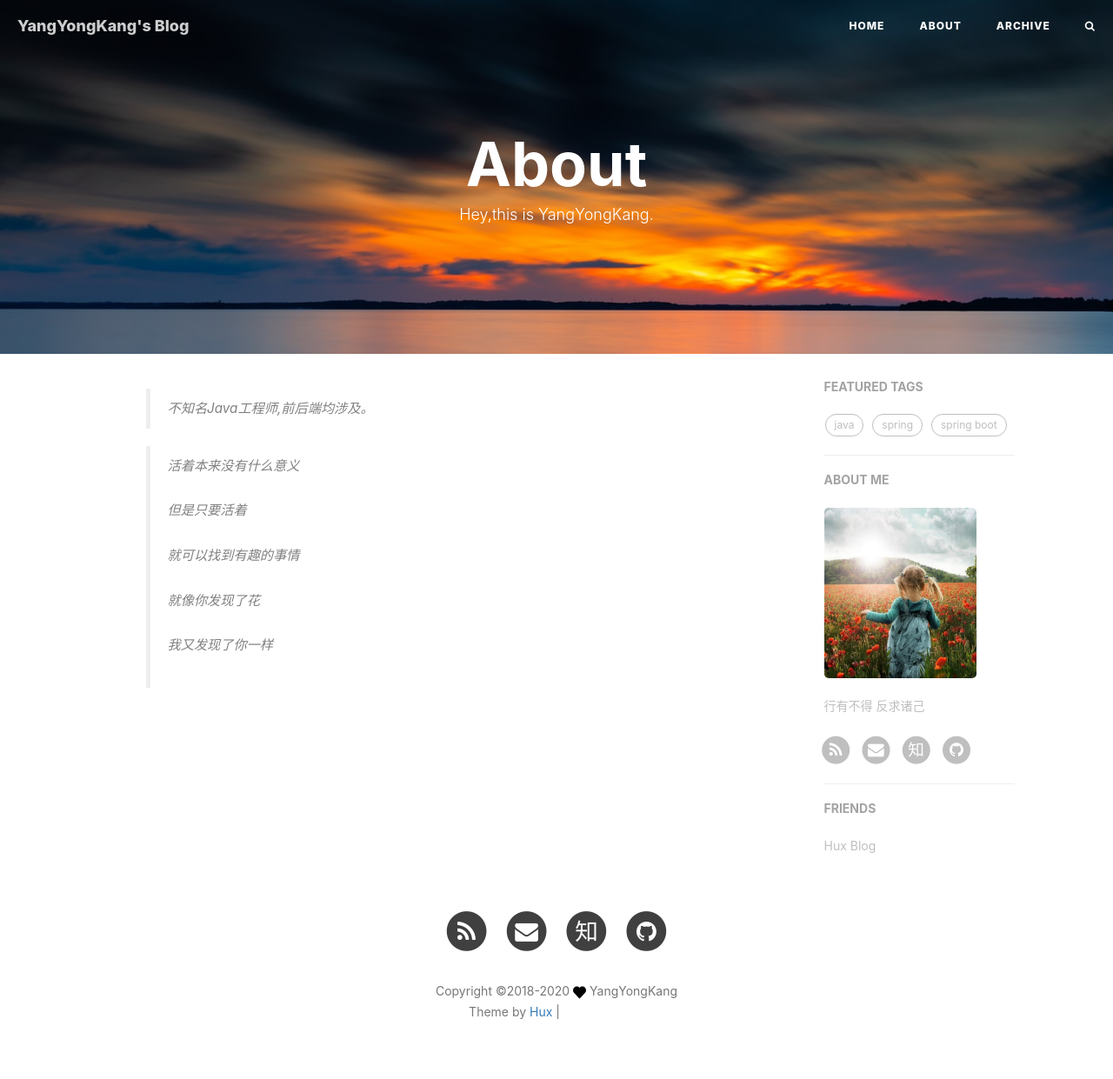
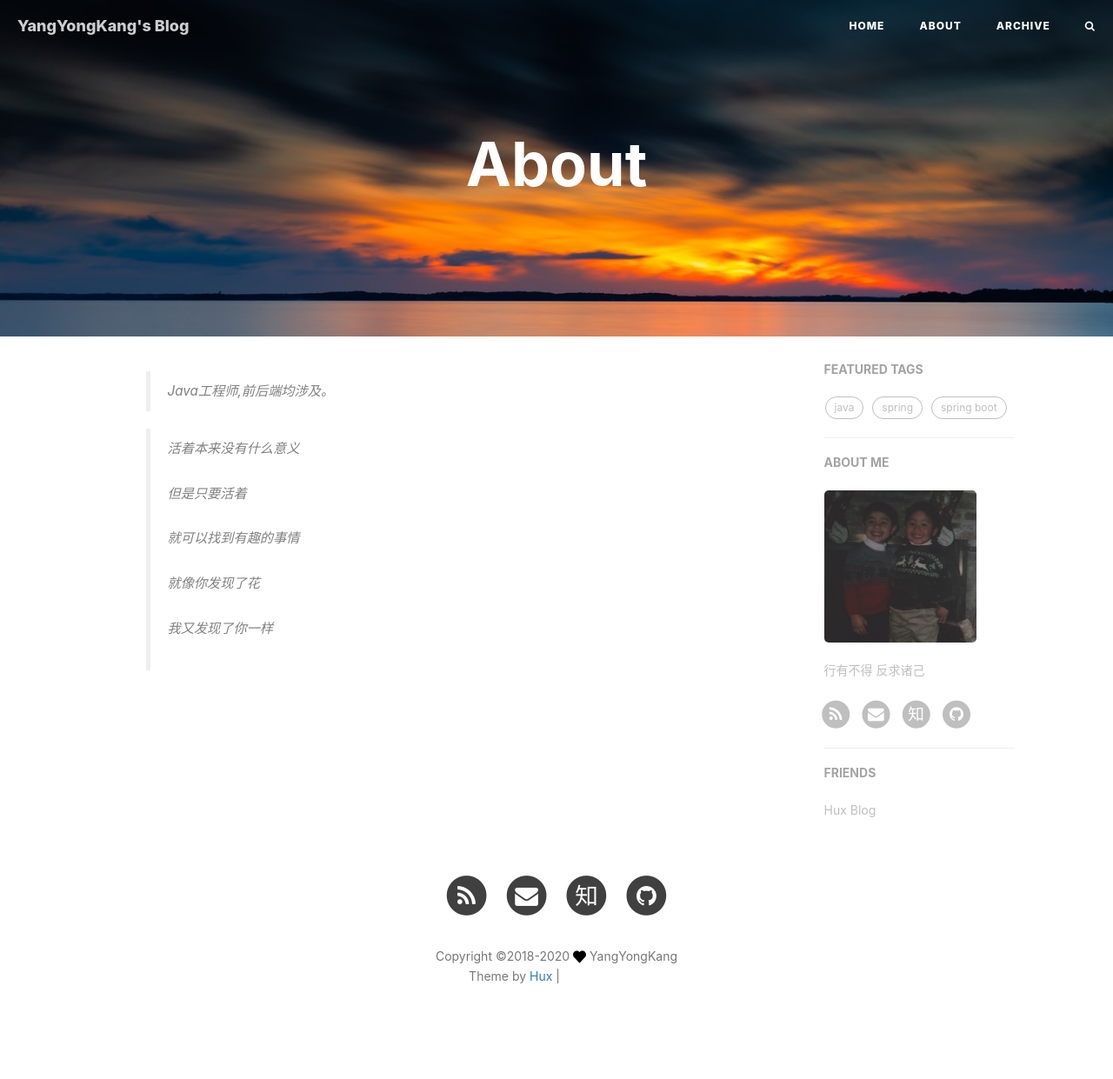
Before and after one commit to yangyongkangse/blog.github.io, a Jekyll site: the page built from about.html, in a window 1280 px wide. Shown: the whole page at 87% size. Built offline with Jekyll 4.4.1, drawn with Linux system fonts in a browser that asks for light colours; nearby versions of some CDN libraries; comment, search, counter and statistics services are not loaded; after the commit the page ends 1200 px from its top, so only the background shows below that; grey boxes are pictures that could not be loaded.

Commit message:
设计模式

```diff
--- a/_config.yml
+++ b/_config.yml
@@ -72,7 +72,7 @@ netease_comment: false
 # Sidebar settings
 sidebar: true                           # whether or not using Sidebar.
 sidebar-about-description: "行有不得 反求诸己"
-sidebar-avatar: /img/avatar.jpg         # use absolute URL, seeing it's used in both `/` and `/about/`
+sidebar-avatar: /img/2018-05.png         # use absolute URL, seeing it's used in both `/` and `/about/`
 
 
 
--- a/about.html
+++ b/about.html
@@ -1,7 +1,7 @@
 ---
 layout: page
 title: "About"
-description: "Hey,this is YangYongKang."
+description: ""
 header-img: "img/about-bg.jpg"
 ---
 <!--
@@ -14,7 +14,7 @@ header-img: "img/about-bg.jpg"
 <!-- Chinese Version -->
 <div class="zh post-container">
     <blockquote>
-        不知名Java工程师,前后端均涉及。
+        Java工程师,前后端均涉及。
     </blockquote>
     <blockquote>
         活着本来没有什么意义<br><br>
--- a/archive.html
+++ b/archive.html
@@ -1,6 +1,6 @@
 ---
-title: Archive
 layout: default
+title: "Archive"
 description: 不积硅步无以至千里
 header-img: "img/tag-bg.jpg"
 ---
```
Also changed, not shown: img/2018-05.png (added).
